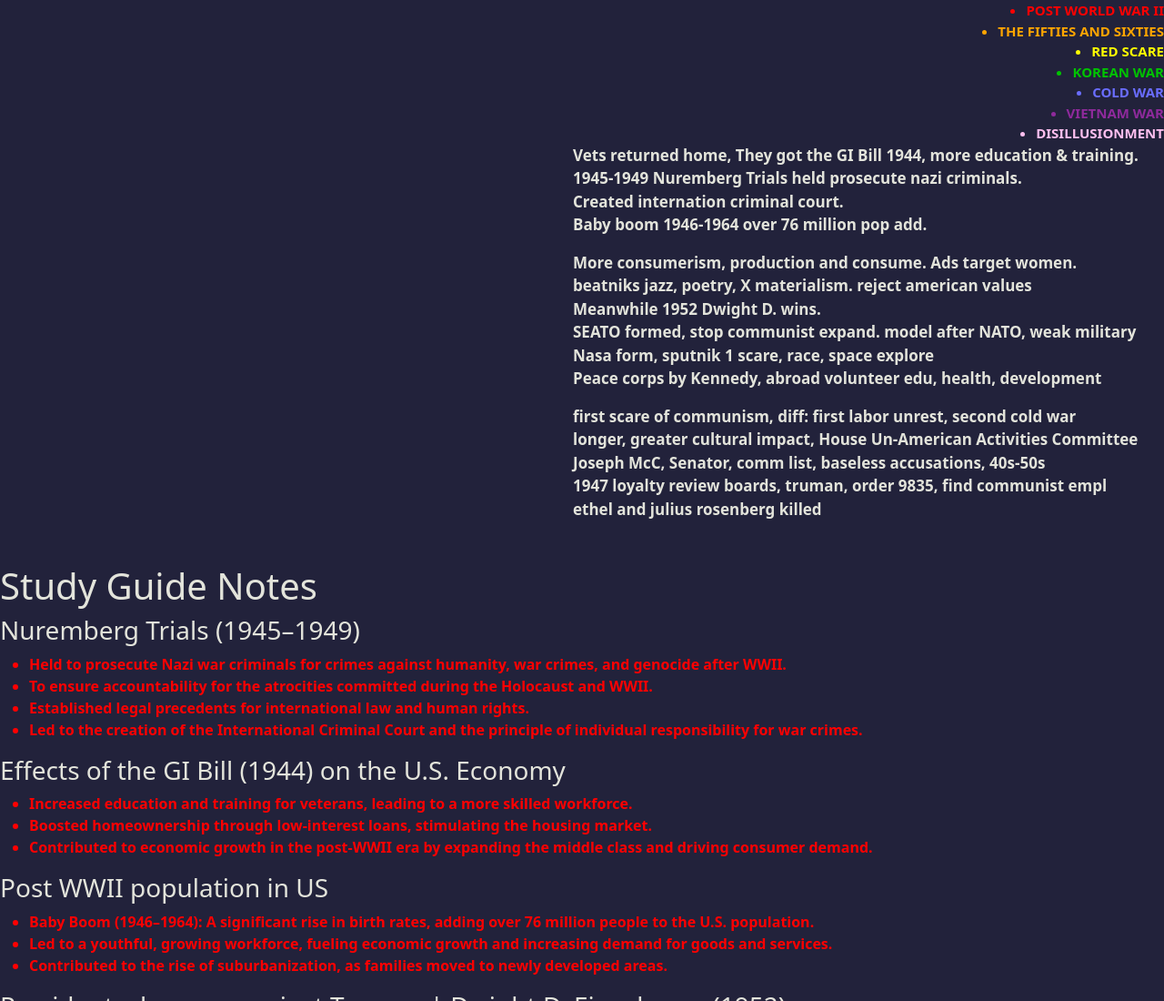
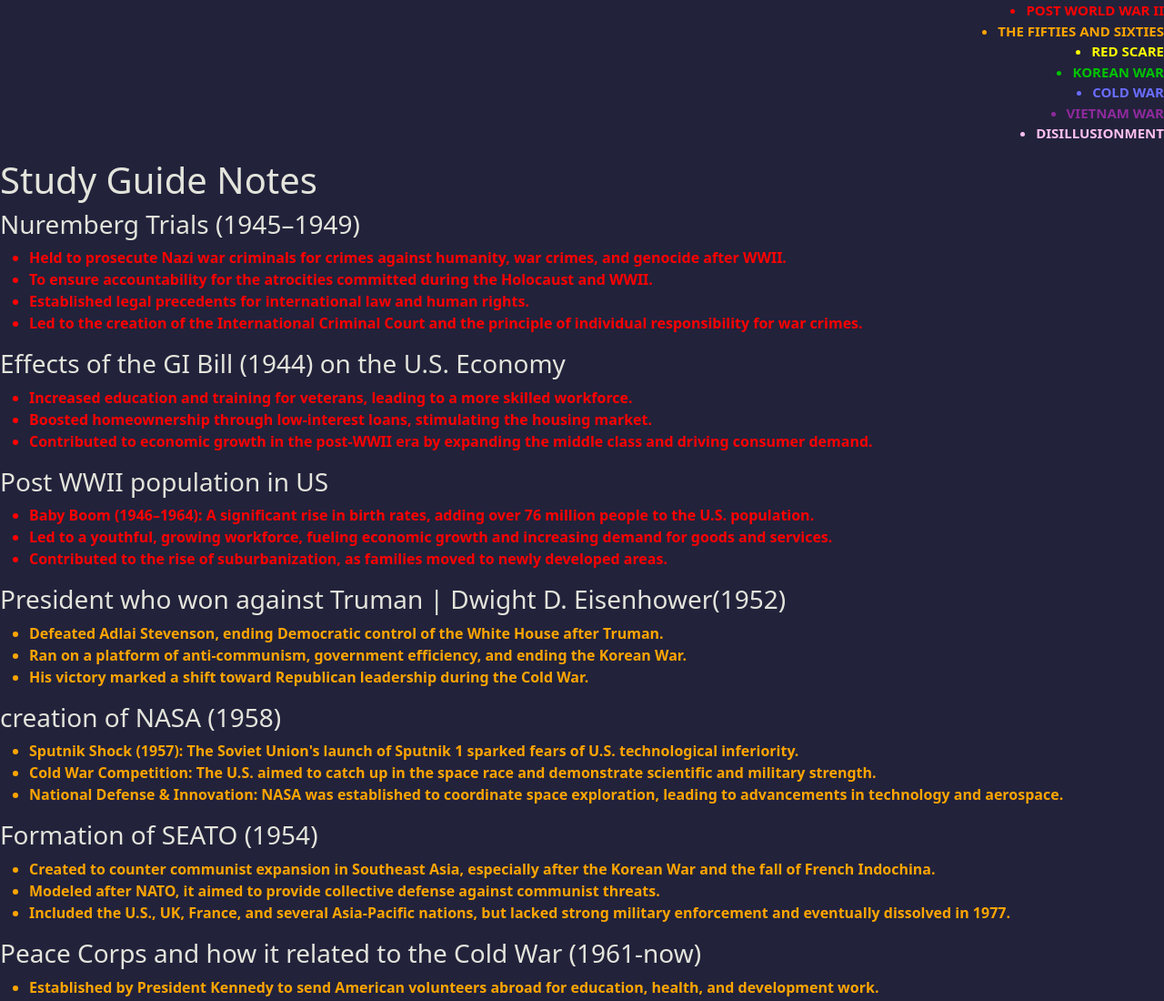
Before and after one commit to Flarenics/awesomesicknotes.github.io, a plain HTML site: page index.html in a window 1280 px wide. Shown: the top 1100 px of the page at 91% size. Drawn offline with nearby package versions, Linux system fonts and the light colour scheme.

Commit message:
Update index.html

```diff
--- a/index.html
+++ b/index.html
@@ -17,29 +17,6 @@
         <li id="color5">COLD WAR</li>
         <li id="color6">VIETNAM WAR</li>
         <li id="color7">DISILLUSIONMENT</li>
-
-        <p id="flexPara">Vets returned home, They got the
-            GI Bill 1944, more education & training. <br>1945-1949 Nuremberg Trials held
-            prosecute nazi criminals. <br>Created internation criminal court. <br>Baby boom 1946-1964 over 76 million pop add.
-        </p>
-        <p id="flexPara">More consumerism, production and consume. Ads target women. <br>
-            beatniks jazz, poetry, X materialism. reject american values<br>
-            Meanwhile 1952 Dwight D. wins. <br>
-            SEATO formed, stop communist expand. model after NATO, weak military
-            <br>Nasa form, sputnik 1 scare, race, space explore <br>
-            Peace corps by Kennedy, abroad volunteer edu, health, development
-        </p>
-        <p id="flexPara">
-            first scare of communism, diff: first labor unrest, second cold war <br>
-            longer, greater cultural impact, House Un-American Activities Committee <br>
-            Joseph McC, Senator, comm list, baseless accusations, 40s-50s<br>
-            1947 loyalty review boards, truman, order 9835, find communist empl <br>
-            ethel and julius rosenberg killed
-        </p>
-        <p id="flexPara">
-
-        </p>
-
     </ul>
     <h1>Study Guide Notes</h1>
     <h3>Nuremberg Trials (1945–1949)</h3>
```
